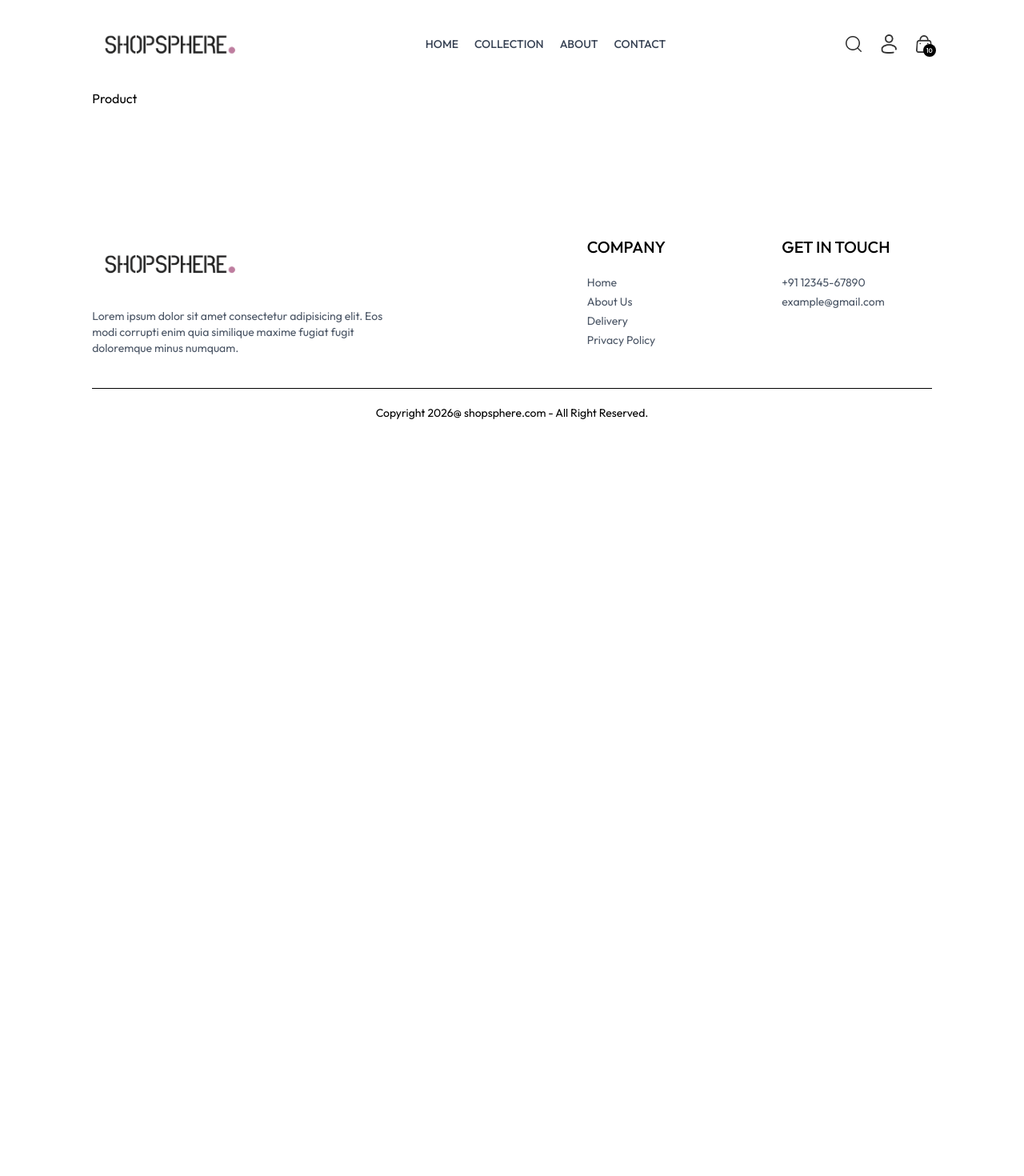
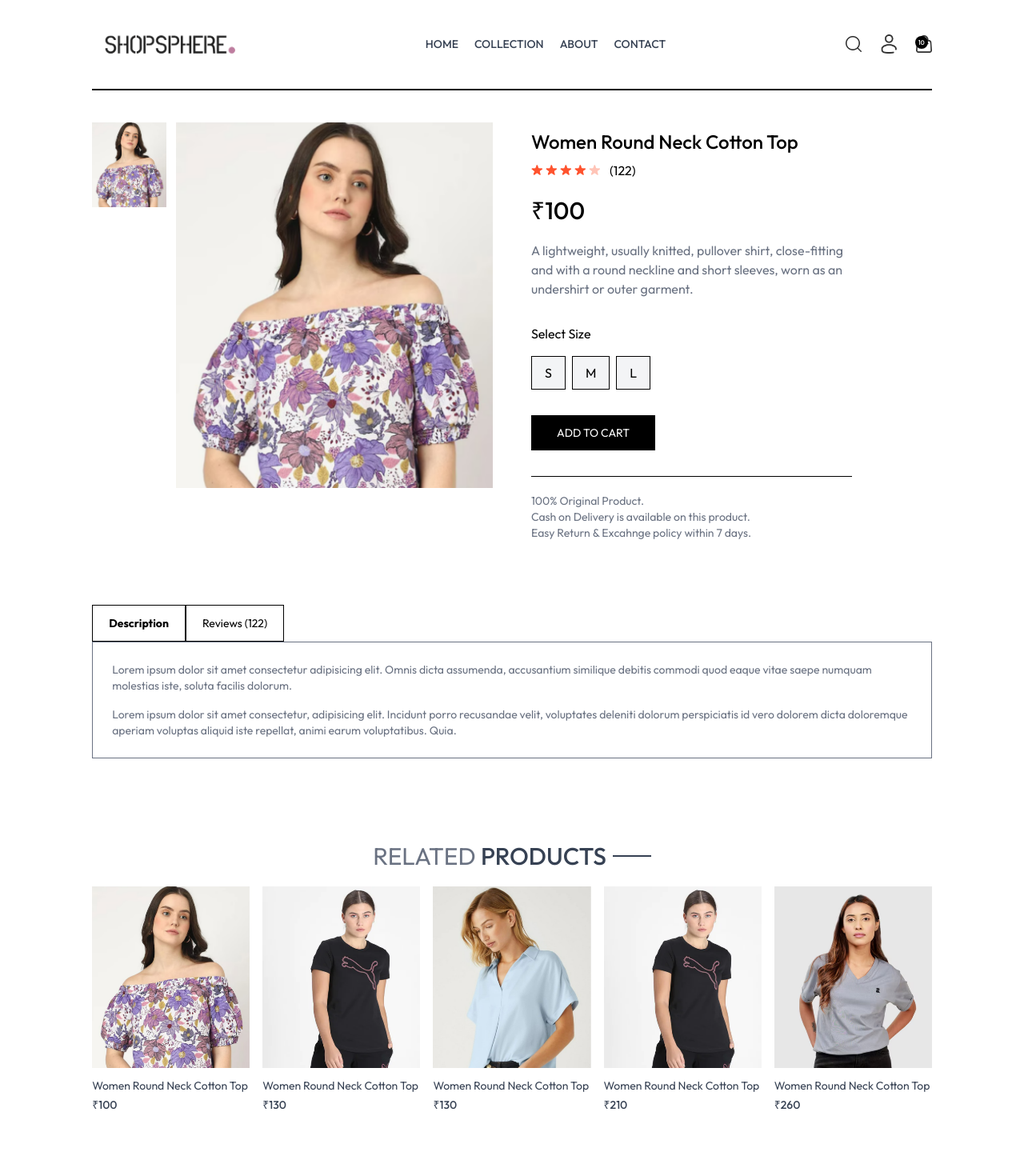
Before and after one commit to TanishMehta23/ShopSphere, a React (Vite) app in the folder frontend/: page /product/aaaaa in a window 1280 px wide. Shown: the top 1470 px of the page at 80% size. Before the commit the page ends 800 px from the top, so only its background shows below. Built offline with nearby package versions, Linux system fonts and the light colour scheme.

Commit message:
Product page implemented

```diff
--- a/frontend/src/App.jsx
+++ b/frontend/src/App.jsx
@@ -11,11 +11,13 @@
 import Orders from './pages/Orders'
 import Navbar from './components/Navbar'
 import Footer from './components/Footer'
+import SearchBar from './components/SearchBar'
 
 const App = () => {
   return (
     <div className='px-4 sm:px-[5vw] md:px-[7vw] lg:px-[9vw]'>
       <Navbar />
+      <SearchBar />
       <Routes>
         <Route path='/' element={<Home/>} />
         <Route path='/collection' element={<Collection/>} />
--- a/frontend/src/components/Navbar.jsx
+++ b/frontend/src/components/Navbar.jsx
@@ -1,10 +1,12 @@
-import React, { useState } from 'react'
+import React, { useContext, useState } from 'react'
 import {assets} from '../assets/assets'
 import { Link, NavLink } from 'react-router-dom'
+import { ShopContext } from '../context/ShopContext';
 
 const Navbar = () => {
 
   const [visible, setVisible] = useState(false);
+  const {setShowSearch} = useContext(ShopContext);
 
   return (
     <div className='flex items-center justify-between py-5 font-medium'>
@@ -36,7 +38,7 @@
       </ul>
 
       <div className='flex items-center gap-6'>
-        <img src={assets.search_icon} className='w-5 cursor-pointer' alt="" />
+        <img onClick={() => setShowSearch(true)} src={assets.search_icon} className='w-5 cursor-pointer' alt="" />
 
         <div className='group relative'>
           <img src={assets.profile_icon} className='w-5 cursor-pointer' alt="" />
@@ -55,7 +57,7 @@
 
         <Link to='/cart' className='relative'>
           <img src={assets.cart_icon} className='w-5 min-w-5' alt="" />
-          <p className='absolute right-[-5px] bottom-[-5px] w-4 text-center leading-4 bg-black text-white aspect-square rounded-full text-[8px]'>10</p>
+          <p className='absolute right-1.25 bottom-1.25 w-4 text-center leading-4 bg-black text-white aspect-square rounded-full text-[8px]'>10</p>
         </Link>
 
         <img onClick={() => setVisible(true)} src={assets.menu_icon} className='w-5 cursor-pointer sm:hidden' alt="" />
--- /dev/null
+++ b/frontend/src/components/RelatedProducts.jsx
@@ -0,0 +1,34 @@
+import React, { useContext, useEffect, useState } from 'react'
+import { ShopContext } from '../context/ShopContext'
+import Title from './Title';
+import ProductItem from './ProductItem';
+
+const RelatedProducts = ({category, subCategory}) => {
+
+    const {products} = useContext(ShopContext);
+    const [related, setRelated] = useState([]);
+
+    useEffect(() => {
+        if(products.length > 0) {
+            let productsCopy = products.slice();
+            productsCopy = productsCopy.filter((item) => category === item.category);
+            productsCopy = productsCopy.filter((item) => (subCategory === item.subCategory));
+            setRelated(productsCopy.slice(0, 5));
+        }
+    }, [products])
+
+  return (
+    <div className='my-24'>
+        <div className='text-center text-3xl py-2'>
+            <Title text1={'RELATED'} text2={'PRODUCTS'}/>
+        </div>
+        <div className='grid grid-cols-2 sm:grid-cols-3 md:grid-cols-4 lg:grid-cols-5 gap-4 gap-y-6'>
+            {related.map((item, index) => (
+                <ProductItem key={index} id={item._id} name={item.name} price={item.price} image={item.image}/>
+            ))}
+        </div>
+    </div>
+  )
+}
+
+export default RelatedProducts
--- /dev/null
+++ b/frontend/src/components/SearchBar.jsx
@@ -0,0 +1,32 @@
+import React, { useContext, useEffect, useState } from 'react'
+import { ShopContext } from '../context/ShopContext'
+import { assets } from '../assets/assets';
+import { useLocation } from 'react-router-dom';
+
+const SearchBar = () => {
+
+    const { search, setSearch, showSearch, setShowSearch } = useContext(ShopContext);
+    const [visible, setVisible] = useState(false);
+    const location = useLocation();
+
+    useEffect(() => {
+        if(location.pathname.includes('collection')){
+            setVisible(true);
+        }
+        else{
+            setVisible(false);
+        }
+    }, [location])
+
+  return showSearch && visible ? (
+    <div className='border-t border-b bg-gray-50 text-center'>
+        <div className='inline-flex items-center justify-center border border-gray-400 px-5 py-2 my-5 mx-3 rounded-full w-3/4 sm:w-1/2'>
+            <input value={search} onChange={(e) => setSearch(e.target.value)} type="text" placeholder='Search' className='flex-1 outline-none bg-inherit text-sm' />
+            <img src={assets.search_icon} className='w-4' alt="" />
+        </div>
+        <img onClick={() => setShowSearch(false)} src={assets.cross_icon} className='inline w-3 cursor-pointer' alt="" />
+    </div>
+  ) : null
+}
+
+export default SearchBar
--- a/frontend/src/context/ShopContext.jsx
+++ b/frontend/src/context/ShopContext.jsx
@@ -1,4 +1,4 @@
-import { createContext } from "react";
+import { createContext, useState } from "react";
 import { products } from "../assets/assets";
 
 export const ShopContext = createContext();
@@ -7,9 +7,12 @@
 
     const currency = '₹';
     const delivery_fee = 50;
+    const [search, setSearch] = useState('');
+    const [showSearch, setShowSearch] = useState(false);
 
     const value = {
-        products, currency, delivery_fee
+        products, currency, delivery_fee,
+        search, setSearch, showSearch, setShowSearch
     }
 
     return (
--- a/frontend/src/index.css
+++ b/frontend/src/index.css
@@ -15,6 +15,11 @@
   font-weight: 400;
   font-style: normal;
 }
+
+::-webkit-scrollbar{
+    display: none;
+}
+
 @media (max-width:640px){
     a.active{
         background-color: black;
--- a/frontend/src/pages/Collection.jsx
+++ b/frontend/src/pages/Collection.jsx
@@ -6,11 +6,12 @@
 
 function Collection() {
 
-  const { products } = useContext(ShopContext);
+  const { products, search, showSearch } = useContext(ShopContext);
   const [showFilter, setShowFilter] = useState(false);
   const [filterProducts, setFilterProducts] = useState([]);
   const [category, setCategory] = useState([]);
   const [SubCategory, setSubCategory] = useState([]);
+  const [sortType, setSortType] = useState('relavant');
 
   const toggleCategory = (e) => {
     if(category.includes(e.target.value)){
@@ -32,6 +33,11 @@
 
   const applyFilter = () => {
     let productsCopy = products.slice();
+
+    if(showSearch && search){
+      productsCopy = productsCopy.filter(item => item.name.toLowerCase().includes(search.toLowerCase()));
+    }
+
     if(category.length > 0){
       productsCopy = productsCopy.filter(item => category.includes(item.category));
     }
@@ -42,9 +48,31 @@
     setFilterProducts(productsCopy)
   }
 
+  const sortProduct = () => {
+    let fpCopy = filterProducts.slice();
+
+    switch(sortType) {
+      case 'low-high' :
+        setFilterProducts(fpCopy.sort((a, b) => (a.price - b.price)));
+        break;
+
+      case 'high-low' :
+        setFilterProducts(fpCopy.sort((a, b) => (b.price - a.price)));
+        break;
+
+      default :
+        applyFilter();
+        break;
+    }
+  }
+
   useEffect(() => {
     applyFilter();
-  }, [category, SubCategory])
+  }, [category, SubCategory, search, showSearch])
+
+  useEffect(() => {
+    sortProduct();
+  }, [sortType])
 
   return (
     <div className='flex flex-col sm:flex-row gap-1 sm:gap-10 pt-10 border-t'>
@@ -94,7 +122,7 @@
         <div className='flex justify-between text-base sm:text-2xl mb-4'>
           <Title text1={'ALL'} text2={'COLLECTIONS'} />
           {/* Product Sort */}
-          <select className='border-2 border-gray-300 text-sm px-2'>
+          <select onChange={(e) => setSortType(e.target.value)} className='border-2 border-gray-300 text-sm px-2'>
             <option value="relavant">Sort by: Relavant</option>
             <option value="low-high">Sort by: Low to High</option>
             <option value="high-low">Sort by: High to Low</option>
--- a/frontend/src/pages/Product.jsx
+++ b/frontend/src/pages/Product.jsx
@@ -1,9 +1,99 @@
-import React from 'react'
+import React, { useContext, useEffect, useState } from 'react'
+import { useParams } from 'react-router-dom'
+import { ShopContext } from '../context/ShopContext';
+import { assets } from '../assets/assets';
+import RelatedProducts from '../components/RelatedProducts';
 
 const Product = () => {
-  return (
-    <div>Product</div>
-  )
+
+  const {productId} = useParams();
+  const {products, currency} = useContext(ShopContext);
+  const [productData, setProductData] = useState(false);
+  const [image, setImage] = useState('');
+  const [size, setSize] = useState('');
+
+  const fetchProductData = async () => {
+    products.map((item) => {
+      if(item._id === productId){
+        setProductData(item);
+        setImage(item.image[0]);
+        return null;
+      }
+    })
+  }
+
+  useEffect(() => {
+    fetchProductData();
+  }, [productId, products])
+
+  return productData ? (
+    <div className='border-t-2 pt-10 transition-opacity ease-in duration-500 opacity-100'>
+      {/* Product Data  */}
+      <div className='flex gap-12 sm:gap-12 flex-col sm:flex-row'>
+
+        {/* Product Image  */}
+        <div className='flex-1 flex flex-col-reverse gap-3 sm:flex-row'>
+          <div className='flex sm:flex-col overflow-x-auto sm:overflow-y-scroll justify-between sm:justify-normal sm:w-[18.7%] w-full'>
+            {
+              productData.image.map((item, index) => (
+                <img onClick={() => setImage(item)} src={item} key={index} alt="" className='w-[24%] sm:w-full sm:mb-3 shrink-0 cursor-pointer' />
+              ))
+            }
+          </div>
+          <div className='w-full sm:w-[80%]'>
+            <img src={image} alt="" className='w-full h-auto' />
+          </div>
+        </div>
+
+        {/* Product Description */}
+        <div className='flex-1'>
+            <h1 className='font-medium text-2xl mt-2'>{productData.name}</h1>
+            <div className='flex items-center gap-1 mt-2'>
+              <img src={assets.star_icon} alt="" className="w-3.5" />
+              <img src={assets.star_icon} alt="" className="w-3.5" />
+              <img src={assets.star_icon} alt="" className="w-3.5" />
+              <img src={assets.star_icon} alt="" className="w-3.5" />
+              <img src={assets.star_dull_icon} alt="" className="w-3.5" />
+              <p className='pl-2'>(122)</p>
+            </div>
+            <p className='mt-5 text-3xl font-medium'>{currency}{productData.price}</p>
+            <p className='mt-5 text-gray-500 md:w-4/5'>{productData.description}</p>
+            <div className='flex flex-col gap-4 my-8'>
+              <p>Select Size</p>
+              <div className='flex gap-2'>
+                {productData.sizes.map((item, index) => (
+                  <button onClick={() => setSize(item)} className={`border py-2 px-4 bg-gray-100 cursor-pointer ${item === size ? 'border-orange-500' : ''}`} key={index}>{item}</button>
+                ))}
+              </div>
+            </div>
+            <div>
+              <button className='bg-black text-white px-8 py-3 text-sm active:bg-gray-700 cursor-pointer'>ADD TO CART</button>
+              <hr className='mt-8 sm:w-4/5' />
+              <div className='text-sm text-gray-500 mt-5 flex flex-col gap1'>
+                <p>100% Original Product.</p>
+                <p>Cash on Delivery is available on this product.</p>
+                <p>Easy Return & Excahnge policy within 7 days.</p>
+              </div>
+            </div>
+        </div>
+      </div>
+      {/* Description and Review Section */}
+        <div className='mt-20'>
+            <div className='flex'>
+              <b className='border px-5 py-3 text-sm'>Description</b>
+              <p className='border px-5 py-3 text-sm'>Reviews (122)</p>
+            </div>
+            <div className='flex flex-col gap-4 border px-6 py-6 text-sm text-gray-500'>
+                <p>Lorem ipsum dolor sit amet consectetur adipisicing elit. Omnis dicta assumenda, accusantium similique debitis commodi quod eaque vitae saepe numquam molestias iste, soluta facilis dolorum.</p>
+                <p>Lorem ipsum dolor sit amet consectetur, adipisicing elit. Incidunt porro recusandae velit, voluptates deleniti dolorum perspiciatis id vero dolorem dicta doloremque aperiam voluptas aliquid iste repellat, animi earum voluptatibus. Quia.</p>
+            </div>
+        </div>
+
+        {/* Display Related Products */}
+        <RelatedProducts category={productData.category} subCategory={productData.subCategory} />
+
+    </div>
+  ) : <div className='opacity-0'></div>
 }
 
 export default Product
```
